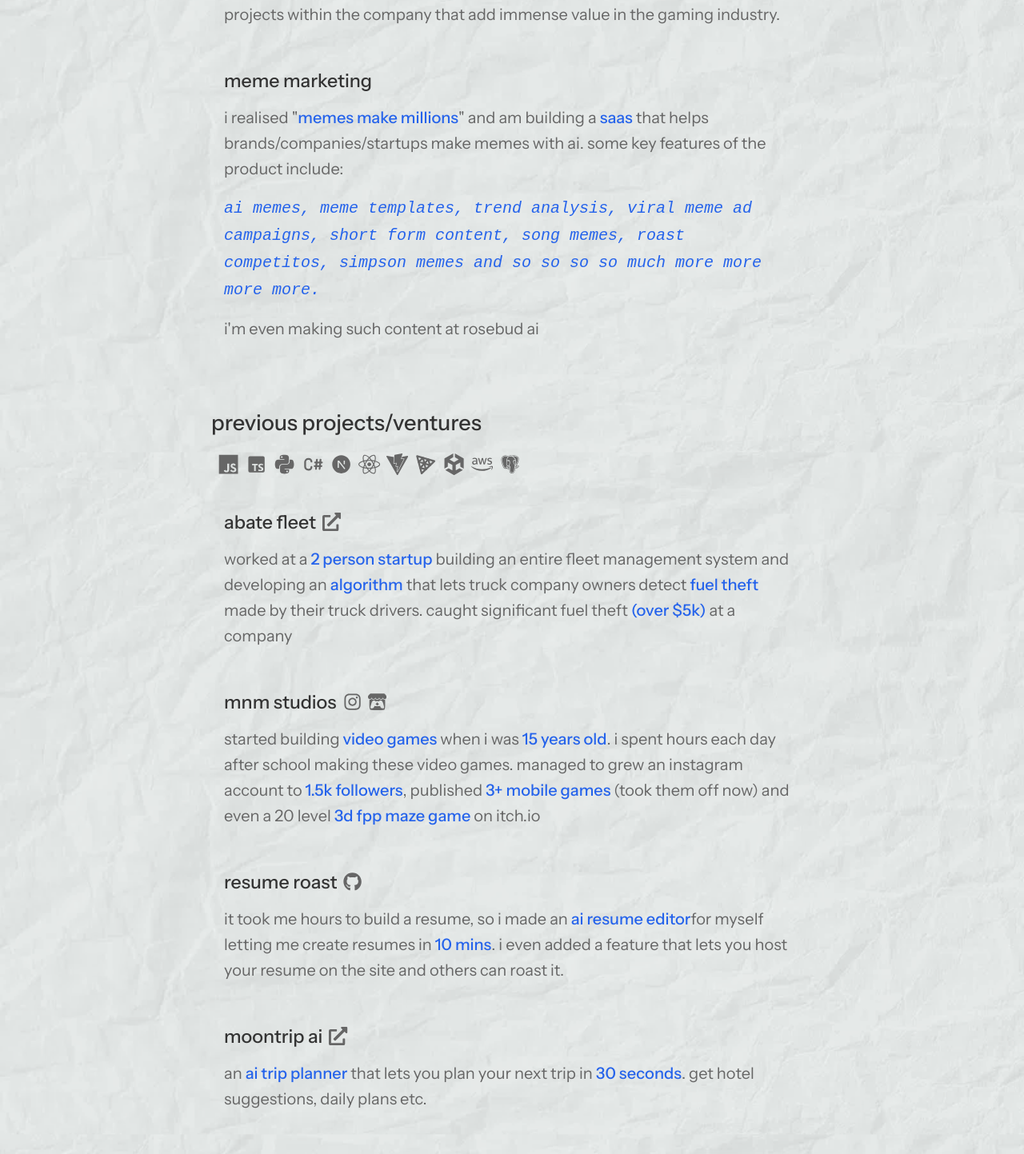
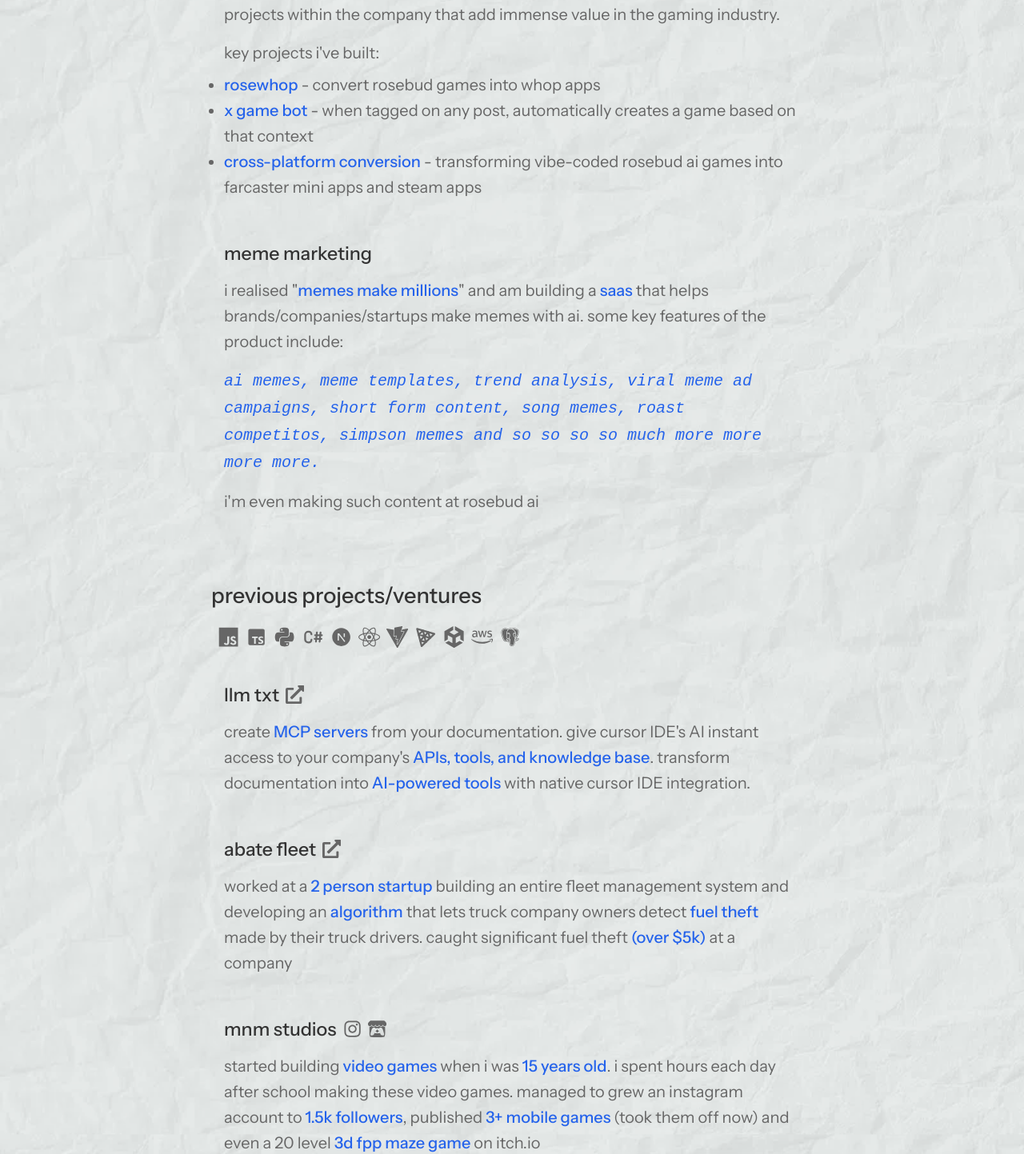
Before and after one commit to meghm1007/megh, a React (Vite) app: page / in a window 1280 px wide. Shown: the part 1140-2583 px from the top of the page at 80% size. Built offline with nearby package versions, Linux system fonts and the light colour scheme.

Commit message:
Add key projects section to CurrentWork, update Projects component with new project details, and remove unused photos array in Interests

```diff
--- a/src/components/CurrentWork.jsx
+++ b/src/components/CurrentWork.jsx
@@ -35,6 +35,23 @@
             side projects within the company that add immense value in the
             gaming industry.
           </p>
+
+          <div className="mt-4">
+            <p className="text-gray-600 mb-2">key projects i've built:</p>
+            <ul className="space-y-2 ml-4">
+              <li className="text-gray-600">
+                <span className="text-blue-600 font-medium">rosewhop</span> - convert rosebud games into whop apps
+              </li>
+              <li className="text-gray-600">
+                <span className="text-blue-600 font-medium">x game bot</span> - when tagged on any post, automatically creates a game based on that context
+              </li>
+              <li className="text-gray-600">
+                <span className="text-blue-600 font-medium">cross-platform conversion</span> - transforming vibe-coded rosebud ai games into farcaster mini apps and steam apps
+              </li>
+            </ul>
+          </div>
+          <p className="text-gray-600 mt-0 hidden">
+          </p>
         </div>
 
         <div className="p-4 border-l-2 border-gray-700">
--- a/src/components/Interests.jsx
+++ b/src/components/Interests.jsx
@@ -2,7 +2,6 @@
 
 const Interests = () => {
   // These would be replaced with actual imported images
-  const photos = [""];
 
   return (
     <div id="interests" className="section">
--- a/src/components/Projects.jsx
+++ b/src/components/Projects.jsx
@@ -36,6 +36,37 @@
         <BiLogoPostgresql className="text-2xl text-blue-700 ml-2" />
       </div>
       <div className="space-y-4">
+        <div className="p-4 border-l-2 border-gray-700">
+          <div className="flex items-center mb-3">
+            <h3 className="text-xl font-bold">llm txt</h3>
+            <div
+              className="ml-2 flex items-center self-center"
+              style={{ marginLeft: "0.5rem" }}
+            >
+              <a
+                href="https://www.llmtxt.pro/"
+                target="_blank"
+                rel="noopener noreferrer"
+                className="text-gray-600 hover:text-gray-800 flex items-center"
+                title="Visit website"
+                style={{ marginRight: "8px" }}
+              >
+                <FaExternalLinkAlt className="text-xl" />
+              </a>
+            </div>
+          </div>
+          <p className="text-gray-600">
+            create{" "}
+            <span className="text-blue-600 font-medium">MCP servers</span> from
+            your documentation. give cursor IDE's AI instant access to your
+            company's{" "}
+            <span className="text-blue-600 font-medium">APIs, tools, and knowledge base</span>.
+            transform documentation into{" "}
+            <span className="text-blue-600 font-medium">AI-powered tools</span>{" "}
+            with native cursor IDE integration.
+          </p>
+        </div>
+
         <div className="p-4 border-l-2 border-gray-700">
           <div className="flex items-center mb-3">
             <h3 className="text-xl font-bold">abate fleet</h3>
@@ -144,34 +175,6 @@
 
         <div className="p-4 border-l-2 border-gray-700">
           <div className="flex items-center mb-3">
-            <h3 className="text-xl font-bold">moontrip ai</h3>
-            <div
-              className="ml-2 flex items-center self-center"
-              style={{ marginLeft: "0.5rem" }}
-            >
-              <a
-                href="https://moontripai.app"
-                target="_blank"
-                rel="noopener noreferrer"
-                className="text-gray-600 hover:text-gray-800 flex items-center"
-                title="Visit website"
-                style={{ marginRight: "8px" }}
-              >
-                <FaExternalLinkAlt className="text-xl" />
-              </a>
-            </div>
-          </div>
-          <p className="text-gray-600">
-            an{" "}
-            <span className="text-blue-600 font-medium">ai trip planner</span>{" "}
-            that lets you plan your next trip in{" "}
-            <span className="text-blue-600 font-medium">30 seconds</span>. get
-            hotel suggestions, daily plans etc.
-          </p>
-        </div>
-
-        <div className="p-4 border-l-2 border-gray-700">
-          <div className="flex items-center mb-3">
             <h3 className="text-xl font-bold">promptify</h3>
             <div
               className="ml-2 flex items-center self-center"
```
